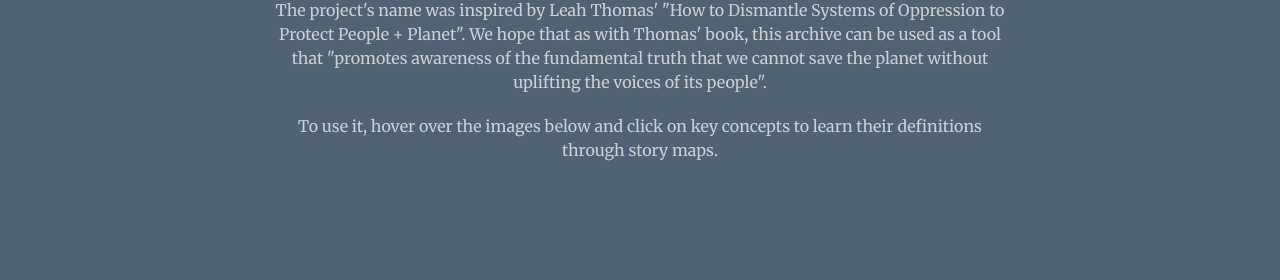
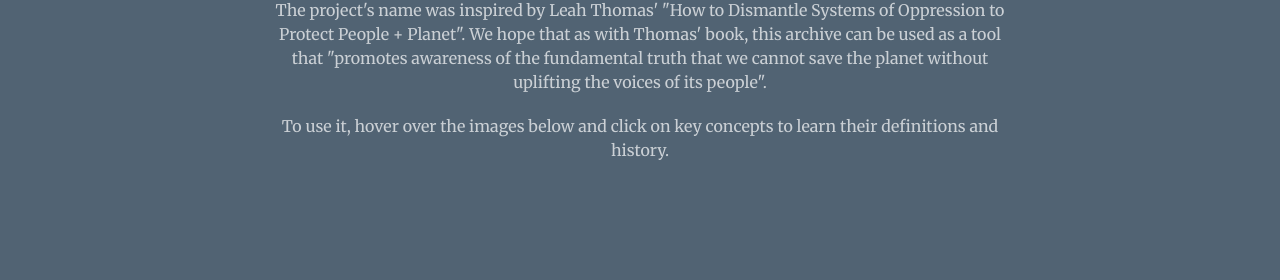
Before and after one commit to peopleandplanet/peopleandplanet.github.io, a Jekyll site: the page built from index.html, in a window 1280 px wide and 900 px high, scrolled down 1070 px. Shown: the part 144-424 px from the top of the window. Built offline with Jekyll 4.4.1, drawn with Linux system fonts in a browser that asks for light colours.

Commit message:
Update call-to-action.html

```diff
--- a/_includes/call-to-action.html
+++ b/_includes/call-to-action.html
@@ -7,7 +7,7 @@
                 <p class="text-faded">The people and planet project is a growing archive of story maps or digital stories that combine maps, text and multimedia to define key concepts relating to nature, people and justice.</p>
                 <p class="text-faded">This is an educational tool developed by environmental justice scholars for anyone and anybody who wants to learn about equity-conscious environmentalism.</p>
                 <p class="text-faded">The project's name was inspired by Leah Thomas' "How to Dismantle Systems of Oppression to Protect People + Planet". We hope that as with Thomas' book, this archive can be used as a tool that "promotes awareness of the fundamental truth that we cannot save the planet without uplifting the voices of its people".</p>
-                <p class="text-faded">To use it, hover over the images below and click on key concepts to learn their definitions through story maps.</p>
+                <p class="text-faded">To use it, hover over the images below and click on key concepts to learn their definitions and history.</p>
                 <p class="text-faded"> </p>
             </div>
         </div>
```
